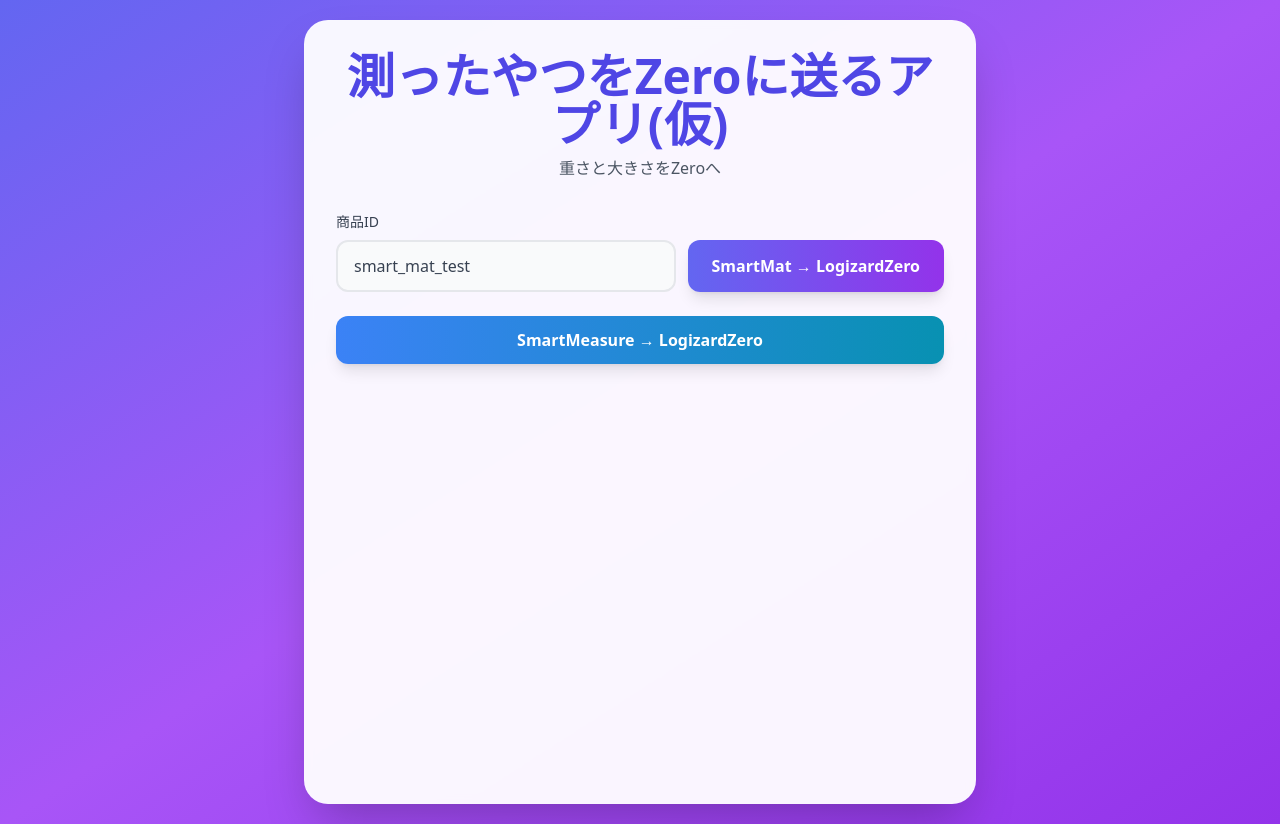
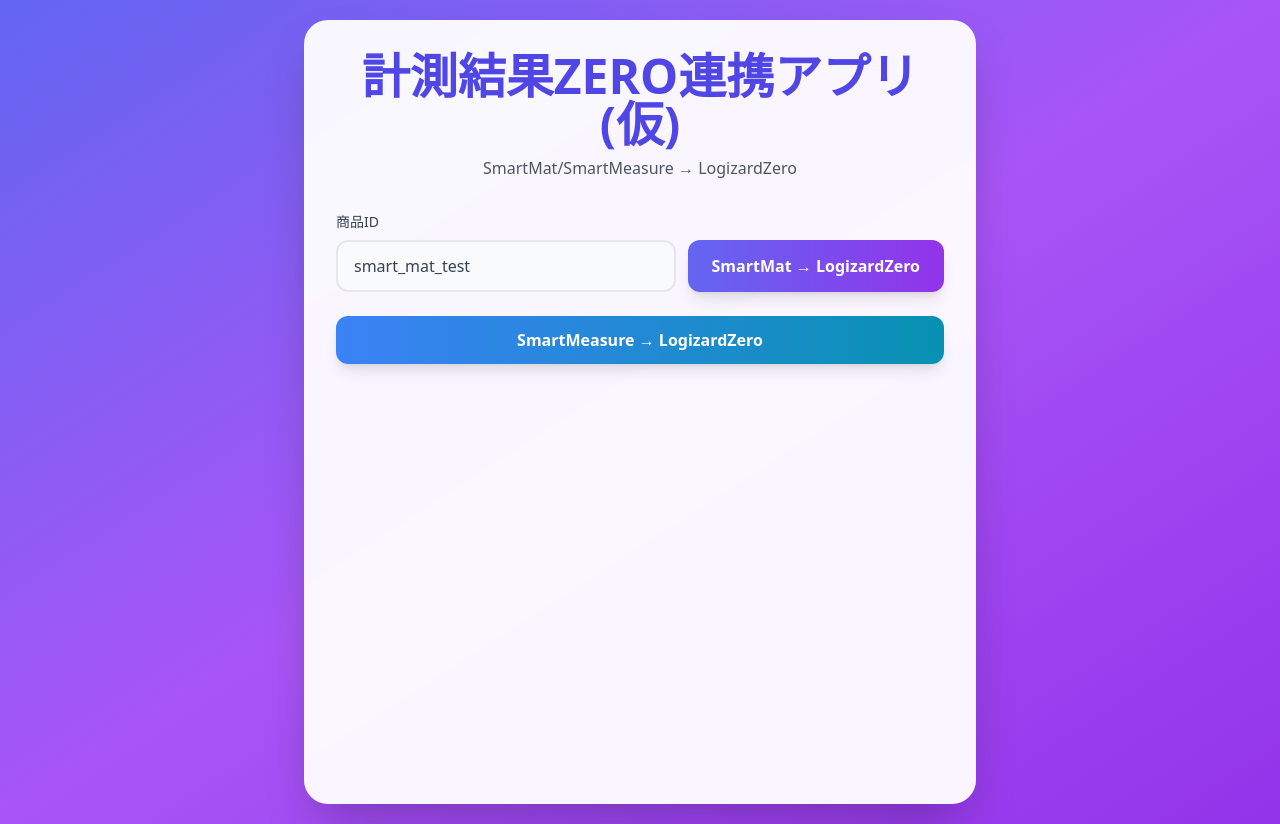
Before and after one commit to k-yamasaki-logizard/poc_smart_mat, a website with bundled scripts: page app/static/index.html in a window 1280 px wide. Built offline with nearby package versions, Linux system fonts and the light colour scheme.

Commit message:
タイトル/サブタイトル修正

```diff
--- a/app/static/index.html
+++ b/app/static/index.html
@@ -4,7 +4,7 @@
 <head>
     <meta charset="UTF-8">
     <meta name="viewport" content="width=device-width, initial-scale=1.0">
-    <title>測ったやつをZEROに送るアプリ(仮)</title>
+    <title>計測結果ZERO連携アプリ(仮)</title>
     <script src="https://cdn.tailwindcss.com"></script>
     <link rel="stylesheet" href="styles.css">
 </head>
@@ -14,8 +14,8 @@
         class="w-full max-w-full sm:max-w-2xl mx-auto bg-white/95 backdrop-blur-sm rounded-xl sm:rounded-3xl p-4 sm:p-8 shadow-2xl min-h-[calc(100vh-1rem)] sm:min-h-auto">
         <header class="text-center mb-4 sm:mb-8">
             <h1 class="text-2xl sm:text-4xl md:text-5xl font-bold text-indigo-600 mb-1 sm:mb-2">
-                測ったやつをZeroに送るアプリ(仮)</h1>
-            <p class="text-sm sm:text-base text-gray-600">重さと大きさをZeroへ</p>
+                計測結果ZERO連携アプリ(仮)</h1>
+            <p class="text-sm sm:text-base text-gray-600">SmartMat/SmartMeasure → LogizardZero</p>
         </header>
 
         <div class="mb-4 sm:mb-6">
```
